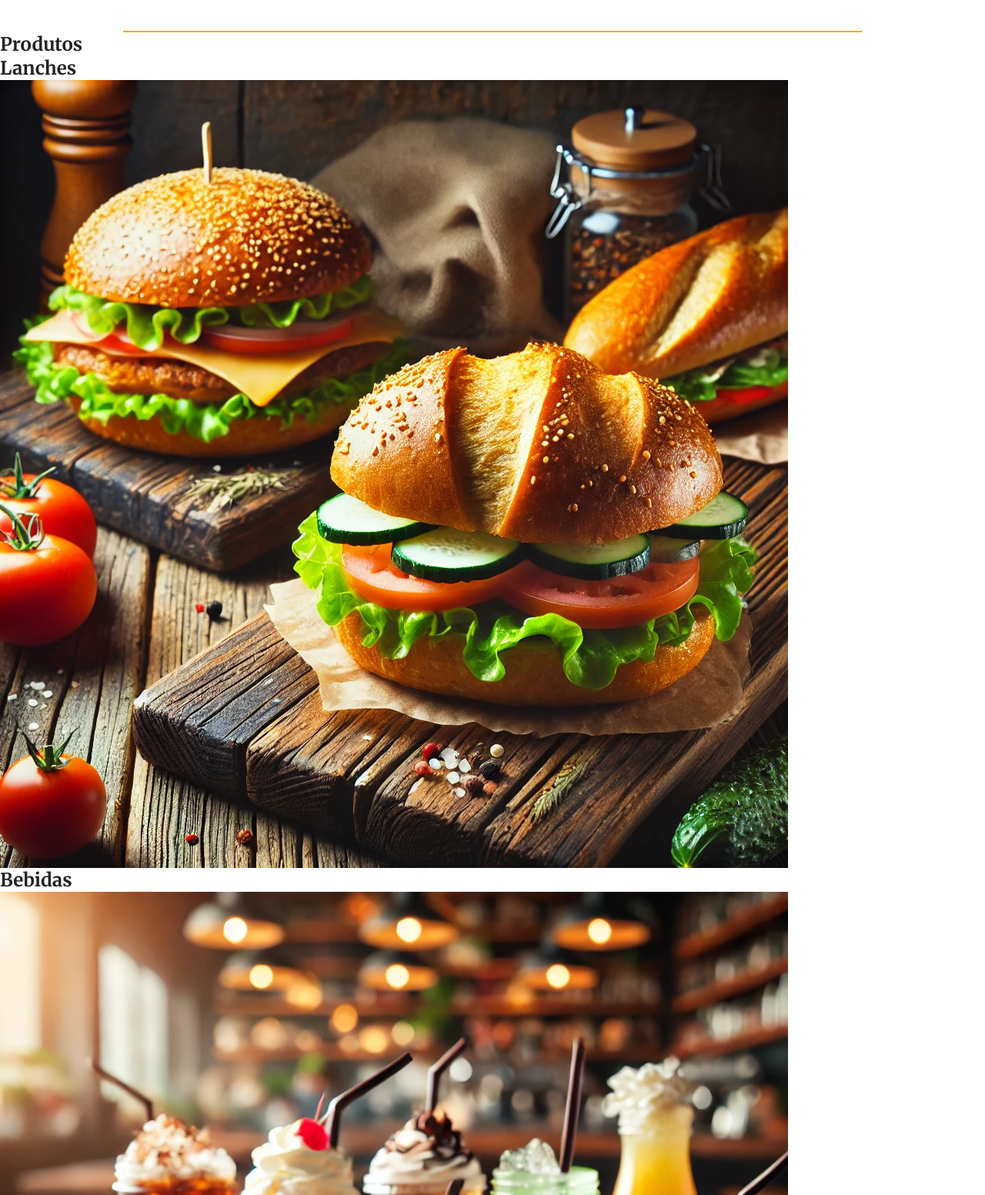
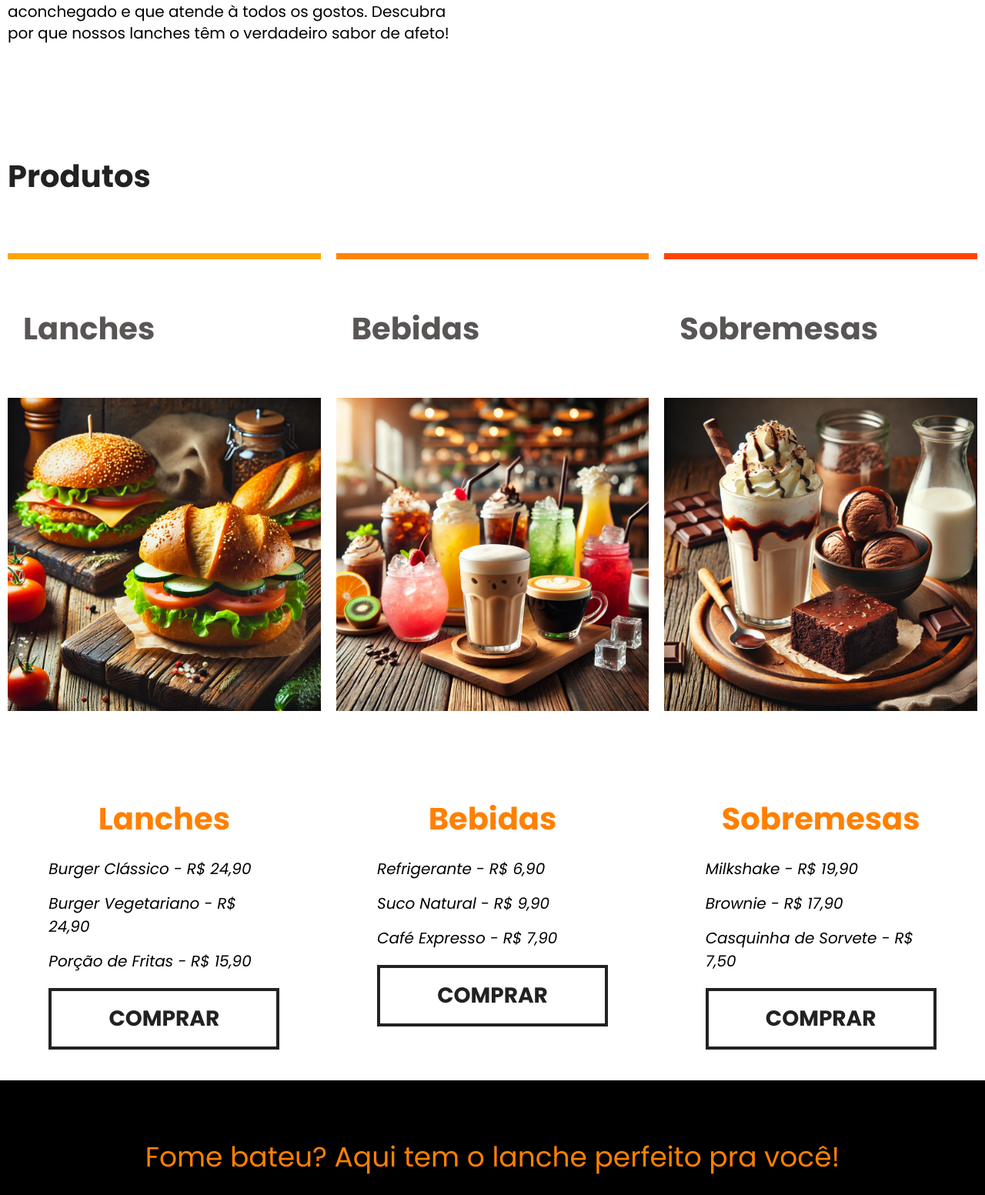
Before and after one commit to beatrizmonteiro014/FlexBlog, a plain HTML site: page flexblog_bia/index.html in a window 1280 px wide. Shown: the part 627-2180 px from the top of the page at 77% size. Drawn offline with Linux system fonts and the light colour scheme.

Commit message:
Finalizacao projeto FlexBlog

```diff
--- a/flexblog_bia/css/style.css
+++ b/flexblog_bia/css/style.css
@@ -1,11 +1,16 @@
-body, h1, h2, p, li, a {
+
+body, h1, h2, p, ul, li, a {
     margin: 0px;
     padding: 0px;
 }
 
 body {
-    font-family: "Merriweather", serif;
-    color: #222222;
+    font-family: "Poppins", Arial, Helvetica, sans-serif;
+    color: #222;
+}
+
+ul {
+    list-style: none;
 }
 
 a {
@@ -21,15 +26,18 @@ img {
     box-sizing: border-box;
 }
 
-/*Superinfo*/
+
+
+
+/* Superinfo */
 
 .superinfo-bg {
-    background: orange;
-    color:black;
+    background-color: orange;
+    color: black;
 }
 
 .superinfo {
-    max-width: 960px;
+    max-width: 1300px;
     margin: 0 auto;
     display: flex;
     justify-content: space-between;
@@ -37,22 +45,22 @@ img {
     padding-top: 10px;
 }
 
-.superinfo p, .superinfo a{
-    margin: 0 10px 10px 10px;
+.superinfo p, .superinfo a {
+    margin: 0px 10px 10px 10px;
 }
 
 .superinfo a {
     color: black;
 }
 
-/*Menu*/
+/* Menu */
 
 .menu-bg {
-    background: rgb(247, 184, 67);
+    background-color: rgb(244, 184, 73);
 }
 
 .menu {
-    max-width: 960px;
+    max-width: 1300px;
     margin: 0 auto;
     padding: 15px 0;
     display: flex;
@@ -62,13 +70,19 @@ img {
 }
 
 .menu a {
-    color:black;
+    color: black;
 }
 
-.menu-logo a {
+.menu-logo {
     font-size: 2.25em;
     font-weight: bold;
     margin: 0 10px;
+}
+
+.menu-logo a:hover{
+    font-size: 1.5em;
+    transition: 1s;
+
 }
 
 .menu-nav ul {
@@ -82,50 +96,203 @@ img {
     padding: 10px;
 }
 
-.menu-nav a:hover{
-    color:white;
+.menu-nav a:hover {
+    color: white;
 }
 
-/*Introdução*/
+/* Introdução */
 
 .introducao {
-    font-size: 2em;
-    line-height: 1;
-    max-width: 960px;
+    max-width: 1300px;
     margin: 0 auto;
     padding: 60px 10px;
+    display: flex;
+    justify-content: center;
+    color: black;
 }
 
-/*Sobre*/
+.introducao h1 {
+    font-size: 2.75em;
+    line-height: 1;
+}
+
+/* Sobre */
 
 .sobre {
     border-top: 2px solid orange;
-    border-bottom: 2px solid orange;
-    max-width: 960px;
+    border-bottom: 2px solid white;
+    max-width: 1300px;
     margin: 0 auto;
     padding: 60px 0;
     display: flex;
-    flex-wrap:wrap;
+    flex-wrap: wrap;
 }
 
 .sobre-info {
-    flex:2 1 300px;
+    flex: 2 1 300px;
     margin: 0 10px;
 }
 
 .sobre-info h1 {
-    font-size: 2em;
-    margin-bottom: .5em;
+    font-size: 2.5em;
+    margin-bottom: 0.5em;
+    color: orangered;
 }
 
 .sobre-info p {
-    font-size: 0.9em;
-    line-height: 1.4;
+    font-size: 1.25em;
+    line-height: 1.4em;
     margin-bottom: 1em;
-    color: #7c7c7c;
+    color: black;
 }
 
 .sobre-img {
-    flex: 1 1 210px;
-    margin:0 10px;
+    flex: 1 1 160px;
+    margin: 0 10px;
 }
+
+/* Produtos */
+
+.produtos {
+    max-width: 1300px;
+    margin: 60px auto;
+}
+
+.produtos h1 {
+    font-size: 2.5em;
+    margin: 0 10px 60px 10px;
+}
+
+.produtos-container {
+    display: flex;
+    flex-wrap: wrap;
+    align-items: stretch;
+}
+
+.produtos-item {
+    flex: 1 1 175px;
+    margin: 10px;
+}
+
+.produtos-item h2 {
+    font-size: 2.5em;
+    color: rgb(90, 85, 85);;
+    background: var(--bg-color);
+    padding: 60px 20px;
+}
+
+.lanches {
+    border-top: 8px solid orange;
+}
+
+.bebidas {
+    border-top: 8px solid rgb(255, 132, 0);
+}
+
+.sobremesas {
+    border-top: 8px solid orangered;
+}
+
+/* Preco */
+
+.preco {
+    border-top: 2px solid var(--main-color);
+    max-width: 1300px;
+    margin: 0 auto;
+    padding: 60px 0;
+}
+
+.preco h1 {
+    font-size: 2.5em;
+    margin: 0 10px 60px 10px;
+}
+
+.preco-container {
+    display: flex;
+    flex-wrap: wrap;
+    align-items: start;
+}
+
+.preco-item {
+    flex: 1 1 260px;
+    border: 4px solid var(--bg-color);
+    padding: 10px;
+    margin: 10px;
+}
+
+.preco-item h2 {
+    font-size: 2.5em;
+    color: rgb(255, 128, 0);
+    text-align: center;
+    margin-top: 20px;
+    border-bottom: 4px solid var(--bg-color);
+}
+
+.preco-item ul {
+    max-width: 300px;
+    margin: 20px auto;
+    font-size: 1.25em;
+    font-style: italic;
+    color: black;
+}
+
+.preco-item li {
+    display: flex;
+    justify-content: space-between;
+    align-items: center;
+    margin-bottom: 15px;
+}
+
+/*.preco-item li::before {
+    content: '';
+    display: block;
+    width: 6px;
+    height: 6px;
+    background: black;
+    border-radius: 50%;
+}*/
+
+.preco-item a {
+    max-width: 300px;
+    font-size: 1.75em;
+    display: block;
+    margin: 20px auto;
+    border: 4px solid;
+    color: var(--link-color);
+    text-transform: uppercase;
+    font-weight: bold;
+    padding: 15px 0;
+    text-align: center;
+}
+
+@media (max-width: 800px) {
+    .preco {
+        padding-left: 10px;
+        padding-right: 10px;
+    }
+
+    .preco .preco-item:nth-child(3) {
+        order: -2;
+    }
+
+    .preco .preco-item:nth-child(2) {
+        order: -1;
+    }
+}
+
+/* Footer */
+
+.footer {
+    display: flex;
+    background-color: black;
+    height: 200px;
+    align-items: center;
+}
+
+.footer p {
+    flex: 1;
+    text-align: center;
+    font-size: 2.25em;
+    color: rgb(255, 128, 0);
+    background-color: rgb(0, 0, 0);
+}
--- a/flexblog_bia/index.html
+++ b/flexblog_bia/index.html
@@ -1,14 +1,16 @@
 <!DOCTYPE html>
 <html>
+
 <head>
     <title>Bia's Lanches</title>
     <meta charset="utf-8">
     <meta name="viewport" content="width=device-width,initial-scale=1, shrink-to-fit=no">
     <link rel="preconnect" href="https://fonts.googleapis.com">
 <link rel="preconnect" href="https://fonts.gstatic.com" crossorigin>
-<link href="https://fonts.googleapis.com/css2?family=Merriweather:ital,opsz,wght@0,18..144,300..900;1,18..144,300..900&display=swap" rel="stylesheet">
+<link href="https://fonts.googleapis.com/css2?family=Merriweather:ital,opsz,wght@0,18..144,300..900;1,18..144,300..900&family=Poppins:ital,wght@0,100;0,200;0,300;0,400;0,500;0,600;0,700;0,800;0,900;1,100;1,200;1,300;1,400;1,500;1,600;1,700;1,800;1,900&display=swap" rel="stylesheet">
     <link rel="stylesheet" type="text/css" href="css/style.css">
 </head>
+
 <body>
 
     <div class="superinfo-bg">
@@ -40,7 +42,8 @@
         <div class="sobre-info">
             <h1>Sobre</h1>
             <p>Na Bia's Lanches, tem os Ingredientes mais frescos,
-            receitas caseiras e aquele toque especial que faz você se sentir em casa. Cada mordida é um abraço! <br>Aqui,
+                receitas caseiras e aquele toque especial que faz você se sentir em casa. Cada mordida é um abraço!
+                <br>Aqui,
                 não servimos apenas lanches, mas momentos de alegria, carinho e sabor.</p>
             <p> Venha viver essa experiência única, nesse lugar aconchegado e que atende à todos os gostos.
                 Descubra por que nossos lanches têm o verdadeiro sabor de afeto!</p>
@@ -71,8 +74,8 @@
         </div>
     </section>
 
-<section class="preço" id="preço">
-    <div class="preço-item">
+    <section class="preco-container" id="preco">
+        <div class="preco-item">
             <h2>Lanches</h2>
             <ul>
                 <li>Burger Clássico - R$ 24,90</li>
@@ -81,7 +84,7 @@
             </ul>
             <a href="#">Comprar</a>
         </div>
-    <div class="preço-item">
+        <div class="preco-item">
             <h2>Bebidas</h2>
             <ul>
                 <li>Refrigerante - R$ 6,90</li>
@@ -90,7 +93,7 @@
             </ul>
             <a href="#">Comprar</a>
         </div>
-    <div class="preço-item">
+        <div class="preco-item">
             <h2>Sobremesas</h2>
             <ul>
                 <li>Milkshake - R$ 19,90</li>
@@ -104,4 +107,5 @@
         <p>Fome bateu? Aqui tem o lanche perfeito pra você!</p>
     </footer>
 </body>
+
 </html>
```
Lines whose indentation alone changed are shown as unchanged.
